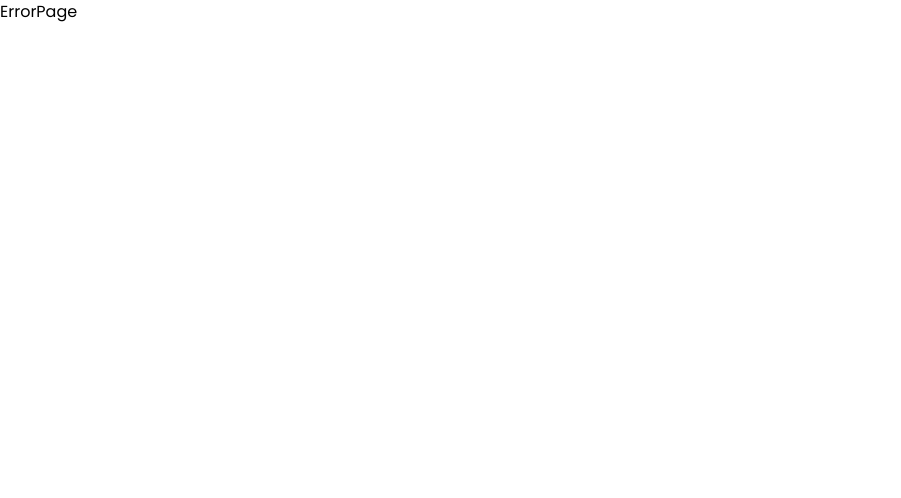
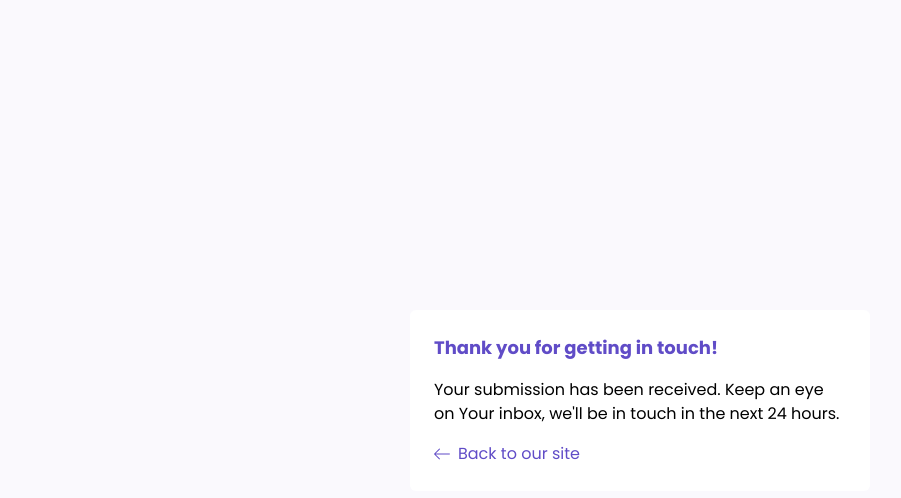
Before and after one commit to khaleedcodes/nimor, a React (Vite) app: page /success in a window 1280 px wide. Before the commit this address had no page. Shown: the top 498 px of the page, without its empty margins (0-901 px from the left). Built offline with nearby package versions, Linux system fonts and the light colour scheme.

Commit message:
added fomr

```diff
--- a/src/App.tsx
+++ b/src/App.tsx
@@ -2,6 +2,7 @@ import { createBrowserRouter, RouterProvider } from "react-router-dom";
 import LandingPage from "./pages/landing-page/LandingPage";
 import PageLayout from "./pages/layout-page/LayoutPage";
 import ErrorPage from "./pages/error-page/ErrorPage";
+import FormSubmittedPage from "./pages/form-submitted-page/FormSubmittedPage";
 
 const router = createBrowserRouter([
   {
@@ -12,6 +13,10 @@ const router = createBrowserRouter([
       </PageLayout>
     ),
     errorElement: <ErrorPage />,
+  },
+  {
+    path: "/success",
+    element: <FormSubmittedPage />,
   },
 ]);
 
--- /dev/null
+++ b/src/assets/icons/BackIcon.tsx
@@ -0,0 +1,32 @@
+function BackIcon() {
+  return (
+    <div>
+      <svg
+        fill="#604cc7"
+        height="16px"
+        width="16px"
+        version="1.1"
+        xmlns="http://www.w3.org/2000/svg"
+        viewBox="0 0 386.242 386.242"
+      >
+        <g>
+          <path
+            id="Arrow_Back"
+            d="M374.212,182.3H39.432l100.152-99.767c4.704-4.704,4.704-12.319,0-17.011
+      c-4.704-4.704-12.319-4.704-17.011,0L3.474,184.61c-4.632,4.632-4.632,12.379,0,17.011l119.1,119.1
+      c4.704,4.704,12.319,4.704,17.011,0c4.704-4.704,4.704-12.319,0-17.011L39.432,206.36h334.779c6.641,0,12.03-5.39,12.03-12.03
+      S380.852,182.3,374.212,182.3z"
+          />
+          <g></g>
+          <g></g>
+          <g></g>
+          <g></g>
+          <g></g>
+          <g></g>
+        </g>
+      </svg>
+    </div>
+  );
+}
+
+export default BackIcon;
--- a/src/components/Button.tsx
+++ b/src/components/Button.tsx
@@ -2,7 +2,7 @@ import { ButtonProp } from "../types/types";
 
 function Button({ children, classes }: ButtonProp) {
   return (
-    <a href="#contact-form">
+    <a href="#contact">
       <button
         className={`border transition-colors duration-300 bg-first-accent text-white rounded-md hover:bg-second-accent ${classes}`}
       >
--- /dev/null
+++ b/src/pages/form-submitted-page/FormSubmittedPage.tsx
@@ -0,0 +1,26 @@
+import BackIcon from "../../assets/icons/BackIcon";
+
+function FormSubmittedPage() {
+  return (
+    <div className="min-h-lvh flex items-center justify-center bg-[rgb(96,76,199,0.03)]">
+      <div className="bg-white rounded-md p-6 flex flex-col gap-4 max-w-[460px]">
+        <p className="font-bold text-first-accent text-lg">
+          Thank you for getting in touch!
+        </p>
+        <p>
+          Your submission has been received. Keep an eye on Your inbox, we'll be
+          in touch in the next 24 hours.
+        </p>
+        <a
+          href="/"
+          className=" flex  items-center justify-center gap-2 max-w-max text-first-accent duration-300 transition-all border-b border-b-transparent hover:border-b-first-accent"
+        >
+          <BackIcon />
+          Back to our site
+        </a>
+      </div>
+    </div>
+  );
+}
+
+export default FormSubmittedPage;
--- a/src/pages/landing-page/ContactForm.tsx
+++ b/src/pages/landing-page/ContactForm.tsx
@@ -4,7 +4,7 @@ function ContactForm() {
   return (
     <div
       className="basis-[422px] grow flex rounded-md flex-col justify-start items-center gap-8"
-      id="contact-form"
+      id="contact"
     >
       <div className="flex flex-col items-center gap-2 bg-[rgb(96,76,199,0.03)] p-4 w-full rounded-md">
         <div className="flex">
@@ -20,7 +20,7 @@ function ContactForm() {
         name="contact"
         className="flex flex-col gap-4 w-full items-center "
         method="POST"
-        action="/"
+        action="/success"
       >
         <input type="hidden" name="form-name" value="contact" />
         <input
```
